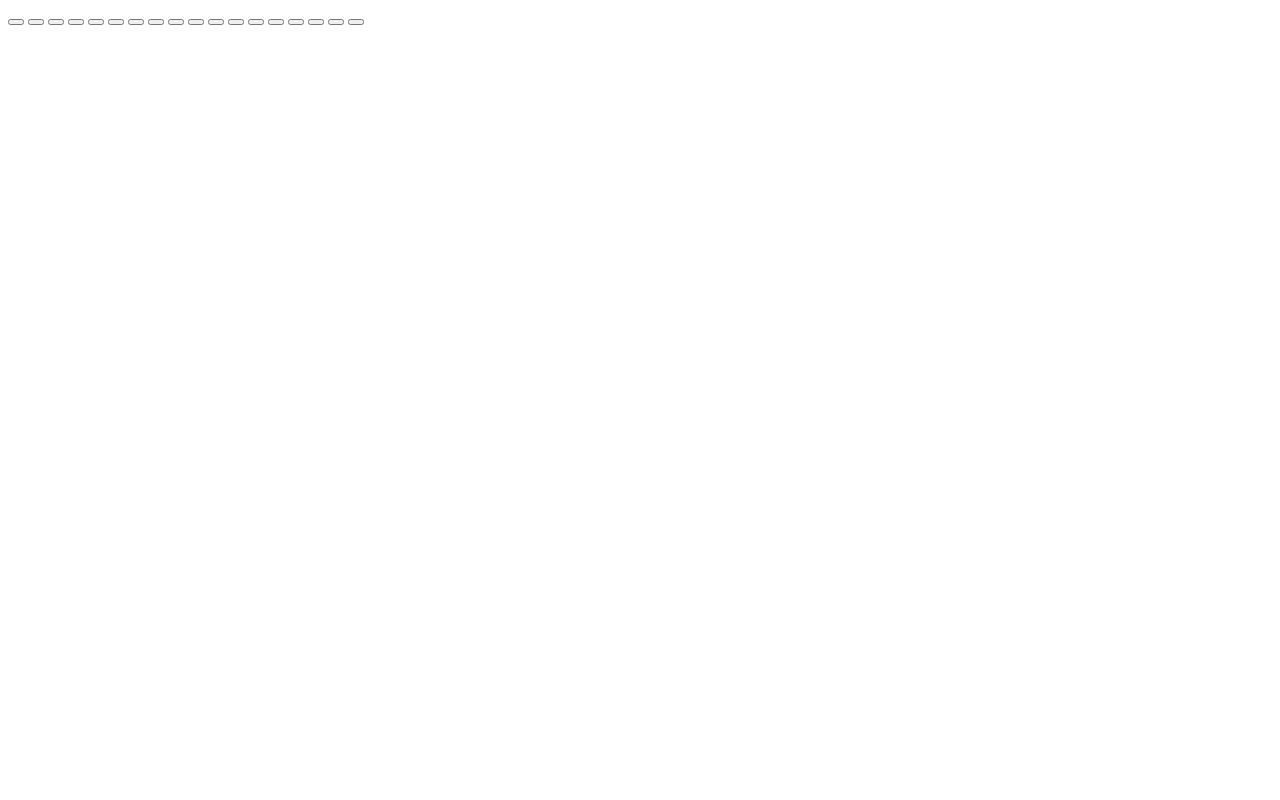
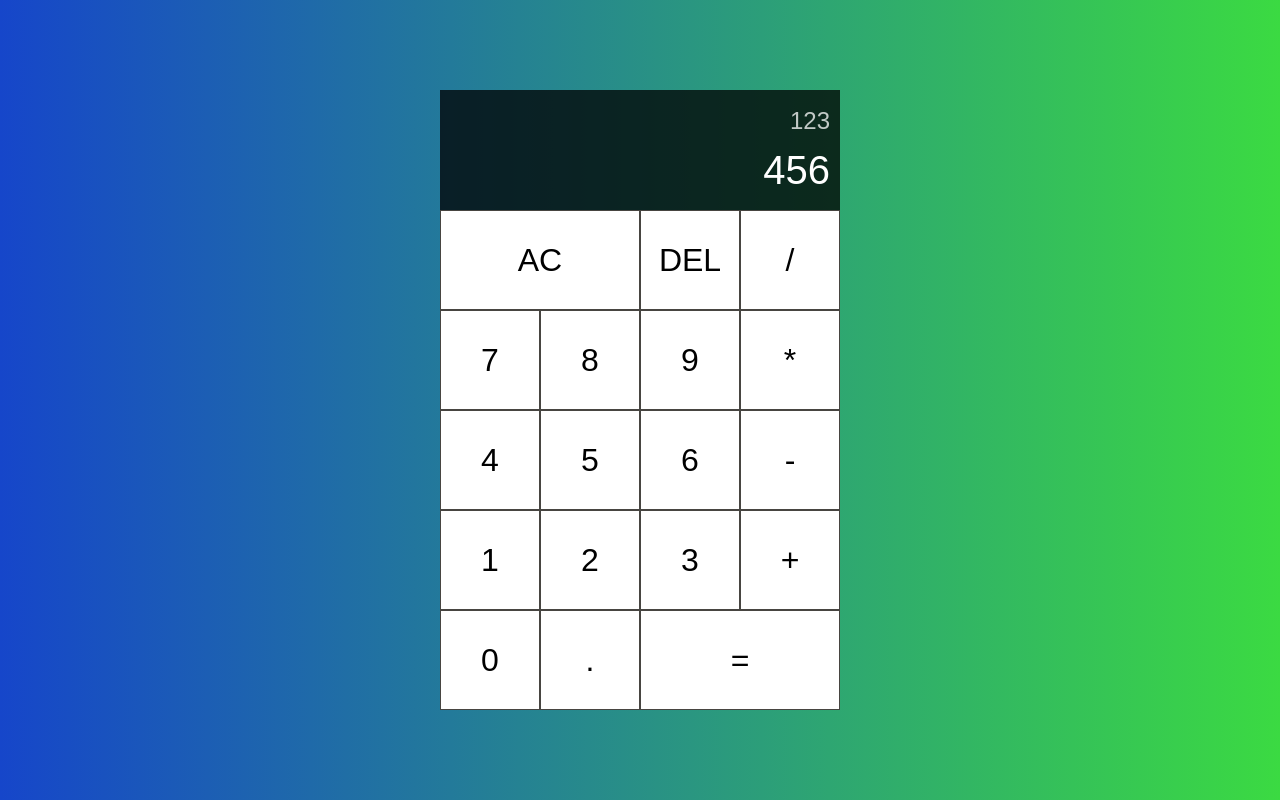
Before and after one commit to Benhidayat/odin-Calculator, a plain HTML site: page index.html in a window 1280 px wide. Drawn offline with Linux system fonts and the light colour scheme.

Commit message:
styled the calculator app using css

```diff
--- a/index.html
+++ b/index.html
@@ -5,32 +5,32 @@
         <meta name="viewport" content="width=device-width, initial-scale=1.0">
         <title>Calculator</title>
         <script></script>
-        <link rel="stylesheet" href="">
+        <link rel="stylesheet" href="./style.css">
     </head>
         <section id="calculator">
             <div id="calculatorContainer">
-                <div id="display">
-                    <div></div>
-                    <div></div>
+                <div class="display">
+                    <div class="previous">123</div>
+                    <div class="current">456</div>
                 </div>
-                <button></button>
-                <button></button>
-                <button></button>
-                <button></button>
-                <button></button>
-                <button></button>
-                <button></button>
-                <button></button>
-                <button></button>
-                <button></button>
-                <button></button>
-                <button></button>
-                <button></button>
-                <button></button>
-                <button></button>
-                <button></button>
-                <button></button>
-                <button></button>
+                <button class="span-button">AC</button>
+                <button>DEL</button>
+                <button>/</button>
+                <button>7</button>
+                <button>8</button>
+                <button>9</button>
+                <button>*</button>
+                <button>4</button>
+                <button>5</button>
+                <button>6</button>
+                <button>-</button>
+                <button>1</button>
+                <button>2</button>
+                <button>3</button>
+                <button>+</button>
+                <button>0</button>
+                <button>.</button>
+                <button class="span-button">=</button>
             </div>
         </section>
     <body>
--- a/style.css
+++ b/style.css
@@ -0,0 +1,58 @@
+*, *::before, *::after {
+    box-sizing: border-box;
+    font-family: Arial, Helvetica, sans-serif;
+    font-weight: normal;
+}
+
+body {
+    padding: 0;
+    margin: 0;
+    background: linear-gradient(to right, rgb(22, 70, 202), rgb(59, 218, 66));
+}
+
+#calculatorContainer {
+    display: grid;
+    justify-content: center;
+    align-content: center;
+    min-height: 100vh;
+    grid-template-columns: repeat(4, 100px);
+    grid-template-rows: minmax(120px, auto) repeat(5, 100px);
+}
+
+#calculatorContainer > button {
+    cursor: pointer;
+    font-size: 2rem;
+    border: 1px solid rgb(71, 69, 65);
+    outline: none;
+    background-color: white;
+}
+
+#calculatorContainer > button:hover {
+    background-color: rgb(238, 134, 16);
+}
+
+.span-button {
+    grid-column: span 2;
+}
+
+.display {
+    grid-column: 1 / -1;
+    background-color: rgb(0, 0, 0, .75);
+    display: flex;
+    align-items: flex-end;
+    justify-content: space-around;
+    flex-direction: column;
+    padding: 10px;
+    word-wrap: break-word;
+    word-break: break-all;
+}
+
+.display .previous {
+    color: rgb(255, 255, 255, .75);
+    font-size: 1.5rem;
+}
+
+.display .current {
+   color: white;
+   font-size: 2.5rem;
+}
```
